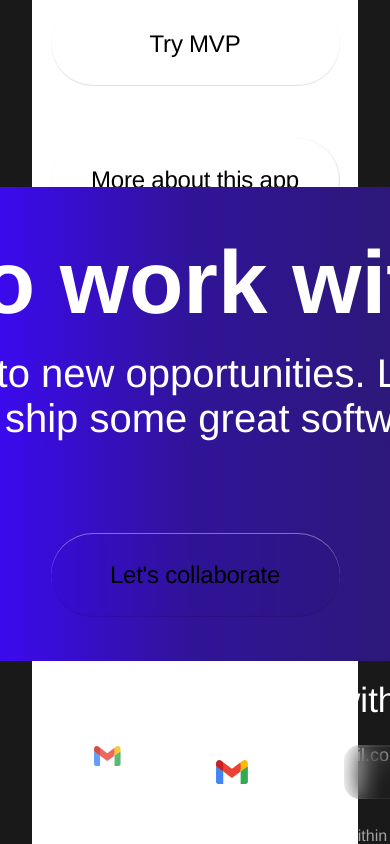
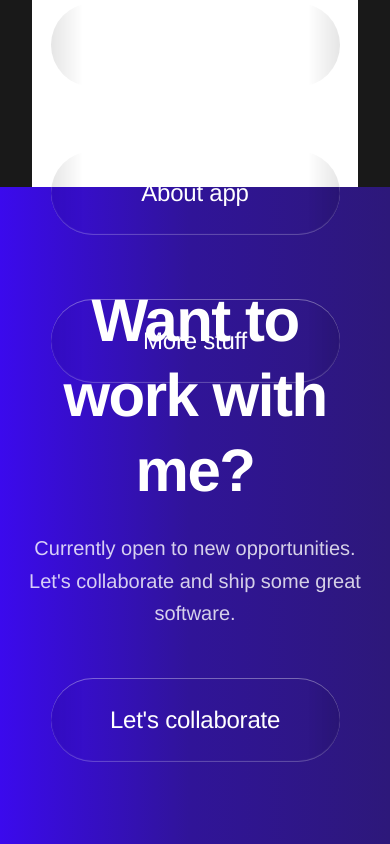
Before and after one commit to CarlXT/Portfolio, a React (Vite) app: page / in a window 390 px wide. Shown: the part 2420-3264 px from the top of the page. Built offline with nearby package versions, Linux system fonts and the light colour scheme; some icons are missing.

Commit message:
feat: add PillButton component and integrate it into collaboration and latest work sections; update layout for responsiveness

```diff
--- /dev/null
+++ b/src/components/button/PillButton.jsx
@@ -0,0 +1,36 @@
+import React from 'react';
+
+export default function Button({
+  children,
+  onClick,
+  type = "button",
+  className = "",
+  ...props
+}) {
+  return (
+    <button
+      type={type}
+      onClick={onClick}
+      className={`flex w-72.25 h-21 items-center justify-center gap-0.75 px-2.5 py-1px-8 py-3 rounded-full overflow-hidden
+        transition-all duration-300 hover:scale-[1.02] active:scale-[0.98] focus:outline-none backdrop-brightness-100 backdrop-saturate-100
+        /* 1. Base 3D lighting frame (Top light & Bottom deep crease) */
+        shadow-[inset_0_1px_0_rgba(255,255,255,0.35),inset_0_-1px_1px_rgba(255,255,255,0.25)]
+
+        /* 2. Outer ambient white rim reflection on the bottom edge */
+        after:absolute after:inset-0 after:rounded-full after:pointer-events-none
+        after:shadow-[0_1px_0_rgba(255,255,255,0.1),0_2px_4px_rgba(255,255,255,0.03)]
+        ${className}`}
+      {...props}
+    >
+      {/* 3. Left and Right subtle dark vignette gradients */}
+      <div className="absolute inset-y-0 left-0 w-8 bg-linear-to-r from-black/10 to-transparent pointer-events-none" />
+      <div className="absolute inset-y-0 right-0 w-8 bg-linear-to-l from-black/10 to-transparent pointer-events-none" />
+
+      {/* Button Content */}
+      <span className="relative z-10 flex items-center justify-center gap-2 elative w-fit font-['SF_Pro-Regular',Helvetica] font-normal
+       text-white text-2xl tracking-[-0.23px] leading-5 whitespace-nowrap">
+        {children}
+      </span>
+    </button>
+  );
+}
--- a/src/components/hero/CollaborationCTASection.jsx
+++ b/src/components/hero/CollaborationCTASection.jsx
@@ -1,37 +1,41 @@
+import PillButton from "../button/PillButton";
+
 export const CollaborationCTASection = () => {
-  const ctaButtons = [{ label: "Let&apos;s collaborate", href: "#contact" }];
+  const ctaButtons = [{ label: "Let's collaborate", href: "#contact" }];
 
   return (
-
     <section
-      className="flex flex-col w-full h-118.5 items-center gap-15 relative
+      /* 1. Changed fixed h-118.5 to py-24. This lets the section scale organically with your content padding */
+      className="flex flex-col w-full min-h-fit py-24 items-center gap-12 relative
       bg-[linear-gradient(90deg,rgba(59,10,237,1)_0%,rgba(48,20,152,1)_49%,rgba(45,24,122,1)_100%)]"
       aria-labelledby="collaboration-cta-title"
     >
-      <div className="flex flex-col h-[286px] items-center justify-center px-[94px] py-0 relative self-stretch w-full">
+      {/* 2. Switched from a fixed 286px height to max-w-5xl to ensure the inner container is responsive */}
+      <div className="flex flex-col items-center justify-center max-w-5xl px-6 text-center relative w-full gap-6">
         <h2
           id="collaboration-cta-title"
-          className="relative flex items-center justify-center w-[976px] h-[136px] font-['SF_Compact-Bold',Helvetica] font-bold text-white text-[89px] text-center tracking-[0] leading-[normal]"
+          /* 3. Removed rigid h-[136px] and w-[976px]. Let text track flows naturally */
+          className="font-['SF_Compact-Bold',Helvetica] font-bold text-white text-6xl md:text-[89px] tracking-tight leading-tight"
         >
           Want to work with me?
         </h2>
-        <p className="relative w-[952px] h-[95px] font-['SF_Pro-Regular',Helvetica] font-normal text-white text-[40px] text-center tracking-[0] leading-[normal]">
-          Currently open to new opportunities. Let&apos;s collaborate and ship
-          some great software.
+        <p
+          /* 4. Removed rigid h-[95px] and w-[952px]. Added text-white/80 for a smoother visual contrast */
+          className="font-['SF_Pro-Regular',Helvetica] font-normal text-white/80 text-xl md:text-[32px] max-w-3xl leading-relaxed"
+        >
+          Currently open to new opportunities. Let's collaborate and ship some great software.
         </p>
       </div>
-      <div className="flex flex-wrap items-center justify-center gap-[52px_52px] relative self-stretch w-full flex-[0_0_auto]">
-        {ctaButtons.map((button) => (
-          <a
-            key={button.label}
-            href={button.href}
-            aria-label="Let's collaborate"
-            className="flex w-[289px] h-[84px] items-center justify-center gap-[3px] px-2.5 py-1 relative bg-[#00000001] rounded-[1000px] backdrop-blur-[2.0px]  backdrop-saturate-100 [-webkit-backdrop-filter:blur(2.0px)_brightness(100.0%)_saturate(100.0%)] shadow-[inset_0_1px_0_rgba(255,255,255,0.40),inset_0_-1px_1px_rgba(0,0,0,0.13)] focus:outline-none focus-visible:ring-2 focus-visible:ring-white/70"
+
+      {/* Reusable pill buttons layer rendering loop */}
+      <div className="flex items-center justify-center relative z-10">
+        {ctaButtons.map((button, index) => (
+          <PillButton
+            key={index}
+            onClick={() => window.open(button.href, '_self')}
           >
-            <span className="relative w-fit font-['SF_Pro-Regular',Helvetica] font-normal text-colors-grays-white text-2xl tracking-[-0.23px] leading-5 whitespace-nowrap">
-              Let&apos;s collaborate
-            </span>
-          </a>
+            {button.label}
+          </PillButton>
         ))}
       </div>
     </section>
--- a/src/components/hero/ContactFooterSection.jsx
+++ b/src/components/hero/ContactFooterSection.jsx
@@ -46,15 +46,15 @@ const socialLinks = [
 export const ContactFooterSection = () => {
   return (
     <footer
-      className="relative flex w-full max-w-full flex-col items-center gap-[60px] bg-transparent text-left font-sans"
+      className="relative flex w-full max-w-full flex-col items-center gap-15 bg-transparent text-left font-sans"
       aria-label="Contact footer"
     >
-      <div className="grid h-fit w-full max-w-[1440px] grid-cols-2 px-[94px] py-0 gap-y-12">
+      <div className="grid h-fit w-full max-w-360 grid-cols-2 px-23.5 py-0 gap-y-12">
 
         {/* Left Column - Core Address Info */}
         <section className="relative col-[1/2] row-[1/2]  flex h-fit w-[627px] flex-col items-start gap-[15px] px-0 py-[9px] [align-self:start]">
-          <h2 className="relative -mt-px flex h-[61px] items-center self-stretch font-['SF_Pro-Regular',Helvetica] text-[35px] font-normal
-          leading-[normal] tracking-[0] text-white">
+          <h2 className="relative -mt-px flex h-15.25 items-center self-stretch font-['SF_Pro-Regular',Helvetica] text-[35px] font-normal
+          leading-[normal] tracking-normal text-white">
             Contact Info
           </h2>
           <address className="relative inline-flex flex-[0_0_auto] flex-col items-start not-italic gap-4">
--- a/src/components/hero/LatestWorkSection.jsx
+++ b/src/components/hero/LatestWorkSection.jsx
@@ -1,50 +1,35 @@
+import PillButton from "../button/PillButton";
+
 const workItems = [
   { id: 1, label: "Project preview 1" },
   { id: 2, label: "Project preview 2" },
   { id: 3, label: "Project preview 3" },
 ];
 
-const actionButtons = [
-  {
-    id: 1,
-    label: "Try MVP",
-    shadow:
-      "shadow-[inset_0_1px_0_rgba(255,255,255,0.40),inset_0_-1px_1px_rgba(0,0,0,0.13)]",
-  },
-  {
-    id: 2,
-    label: "More about this app",
-    shadow:
-      "shadow-[inset_0_1px_0_rgba(255,255,255,0.40),inset_1px_0_0_rgba(255,255,255,0.32),inset_0_-1px_1px_rgba(0,0,0,0.13),inset_-1px_0_1px_rgba(0,0,0,0.11)]",
-  },
-  {
-    id: 3,
-    label: "View more stuff",
-    shadow:
-      "shadow-[inset_0_1px_0_rgba(255,255,255,0.40),inset_1px_0_0_rgba(255,255,255,0.32),inset_0_-1px_1px_rgba(0,0,0,0.13),inset_-1px_0_1px_rgba(0,0,0,0.11)]",
-  },
-];
+export const LatestWorkSection = () => {
+  const lwsButtons = [{ label: "Try the app", href: "#contact"},
+                      { label: "About app", href: "https://play.google.com/store/apps/details?id=com.colegiodealicia.mis" },
+                      { label: "More stuff", href: "#contact" }];
 
-export const LatestWorkSection = () => {
   return (
     <section
       aria-labelledby="latest-work-title"
-      className="flex flex-col w-full h-[1073px] items-center gap-[60px] relative max-w-full"
+      className="flex flex-col w-full h-268.25 items-center gap-15 relative max-w-full"
     >
-      <header className="flex flex-col h-[286px] items-center justify-center px-[94px] py-0 relative self-stretch w-full">
+      <header className="flex flex-col h-71.5 items-center justify-center px-23.5 py-0 relative self-stretch w-full">
         <h2
           id="latest-work-title"
-          className="relative flex items-center justify-center w-[976px] max-w-full h-[136px] font-['SF_Compact-Bold',Helvetica] font-bold text-white text-[89px] text-center tracking-[0] leading-[normal]"
+          className="relative flex items-center justify-center w-244 max-w-full h-34 font-['SF_Compact-Bold',Helvetica] font-bold text-white text-[89px] text-center tracking-normal leading-[normal]"
         >
           My latest stuff
         </h2>
-        <p className="relative w-[952px] max-w-full h-[95px] font-['SF_Pro-Regular',Helvetica] font-normal text-white text-[40px] text-center tracking-[0] leading-[normal]">
+        <p className="relative w-238 max-w-full h-23.75 font-['SF_Pro-Regular',Helvetica] font-normal text-white text-[40px] text-center tracking-normal leading-[normal]">
           Colegio De Alicia Management Information System (MIS) mobile app for
           the parents end.
         </p>
       </header>
       <div
-        className="flex flex-wrap h-[537px] items-center justify-center gap-[33px_33px] relative self-stretch w-full"
+        className="flex flex-wrap h-134.5 items-center justify-center gap-[33px_33px] relative self-stretch w-full"
         role="list"
         aria-label="Latest work previews"
       >
@@ -53,25 +38,19 @@ export const LatestWorkSection = () => {
             key={item.id}
             role="listitem"
             aria-label={item.label}
-            className="relative w-[326px] h-[488px] bg-white"
+            className="relative w-81.5 h-122 bg-white"
           />
         ))}
       </div>
-      <div className="flex flex-wrap items-center justify-center gap-[52px_52px] relative self-stretch w-full flex-[0_0_auto]">
-        {actionButtons.map((button) => (
-          <button
-            key={button.id}
-            type="button"
-            className={`flex w-[289px] h-[84px] items-center justify-center gap-[3px] px-2.5 py-1 relative
-               bg-[#00000001] rounded-[1000px] backdrop-blur-[2.0px] backdrop-brightness-100 backdrop-saturate-100
-               my-glass ${button.shadow}
-               focus-visible:outline-none focus-visible:ring-2 focus-visible:ring-white/70`}
-            aria-label={button.label}
+      <div className="flex flex-wrap items-center justify-center gap-16 relative z-10 px-6">
+        {lwsButtons.map((button, index) => (
+          <PillButton
+            key={index}
+            // For external app links, let's open them in a clean new tab container instead of wiping your site view
+            onClick={() => window.open(button.href, button.href.startsWith('http') ? '_blank' : '_self')}
           >
-            <span className="relative w-fit font-['SF_Pro-Regular',Helvetica] font-normal text-colors-grays-white text-2xl tracking-[-0.23px] leading-5 whitespace-nowrap">
-              {button.label}
-            </span>
-          </button>
+            {button.label}
+          </PillButton>
         ))}
       </div>
     </section>
```
Also changed, not shown: src/pages/HeroPage.jsx (added), src/pages/MePage.jsx (added), src/pages/SayHiPage.jsx (added), src/pages/StackPage.jsx (added), src/pages/StuffBuilt.jsx (added).
